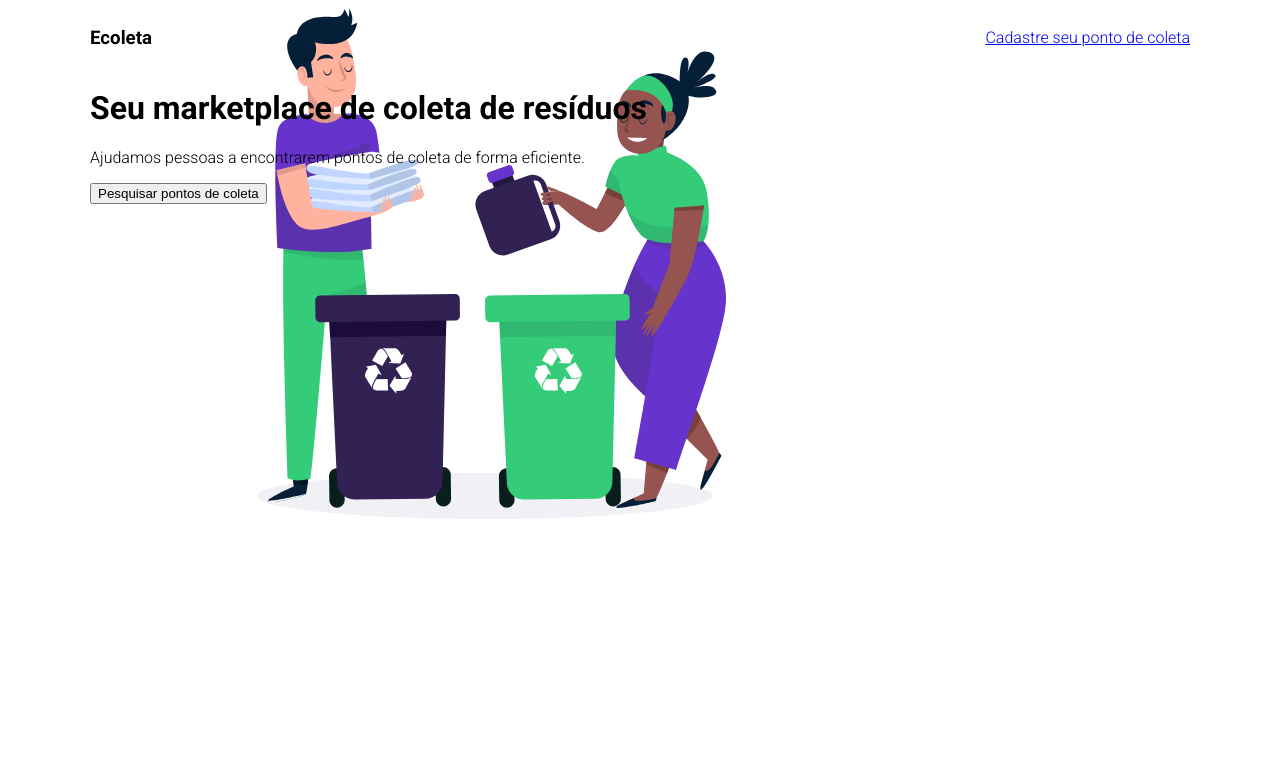
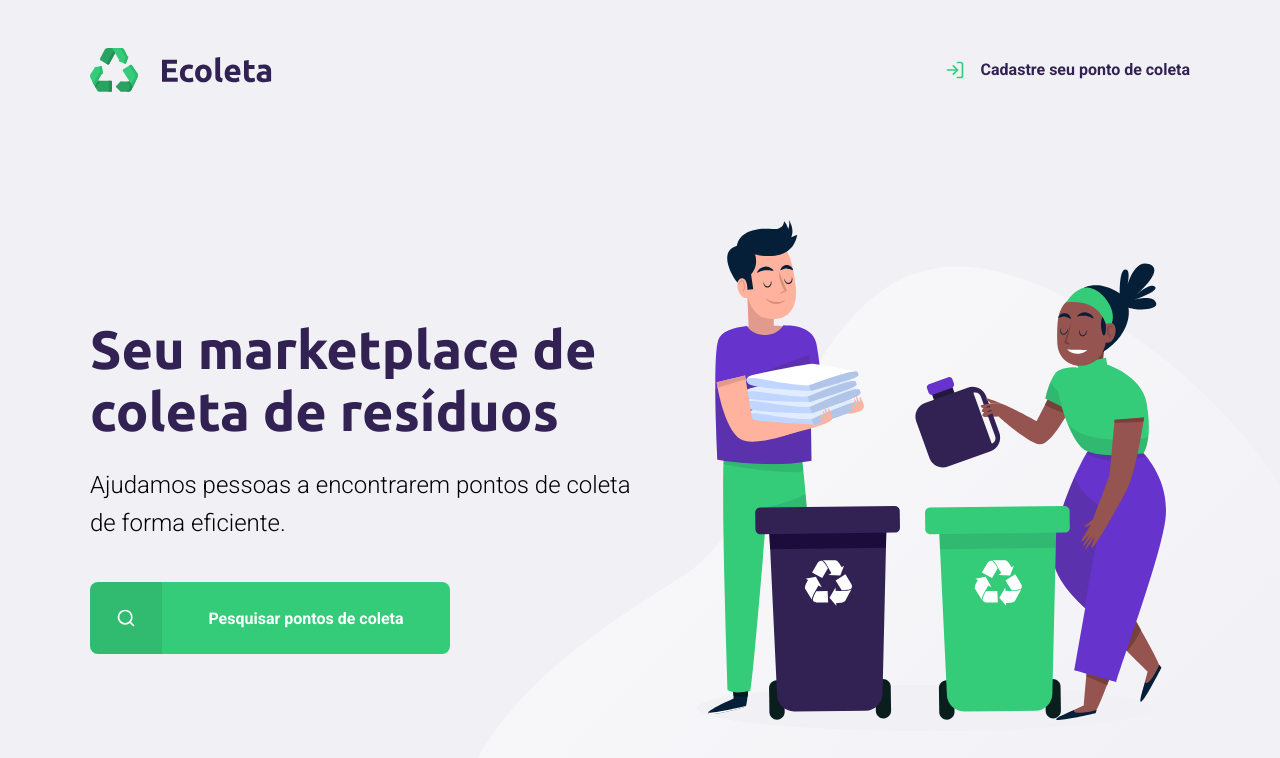
Before and after one commit to cdomingues/nlw, a plain HTML site: page index.html in a window 1280 px wide. Drawn offline with Linux system fonts and the light colour scheme.

Commit message:
finalizando pagina inicial

```diff
--- a/index.html
+++ b/index.html
@@ -1,35 +1,40 @@
 <!DOCTYPE html>
 <html lang="pt_br">
 <head>
-    <meta charset="utf-8">
+    <meta charset="UTF-8">
     <meta name="viewport" content="width=device-width, initial-scale=1.0">
+    <link href="https://fonts.googleapis.com/css2?family=Roboto:wght@300;700&family=Ubuntu:wght@700display=swap" rel="stylesheet">
 
-    <link href="https://fonts.googleapis.com/css2?family=Roboto:wght@300;700&display=swap" rel="stylesheet">
     <link rel="stylesheet" href="/styles/main.css">
-
     <title>Ecoleta</title>
 </head>
 <body>
-
     <div id="page-home">
         <div class="content">
+
             <header>
 
-            <h3>Ecoleta</h3>
-                <a href="#">Cadastre seu ponto de coleta</a>
+            <img src="/assets/logo.svg" alt="logomarca">
+
+                <a href="#">
+                    <span></span>
+                    Cadastre seu ponto de coleta</a>
             </header>
 
-            <H1>Seu marketplace de coleta de resíduos</H1>
+            <main>
+                <h1>Seu marketplace de coleta de resíduos</h1>
+                <p>Ajudamos pessoas a encontrarem pontos de coleta  de forma eficiente.</p>
 
-            <p>Ajudamos pessoas a encontrarem pontos de coleta  de forma eficiente.</p>
+                <a href="#"><span></span> <strong>Pesquisar pontos de coleta</strong></a>
 
-            <button>Pesquisar pontos de coleta</button>
 
-        </div>
-    </div>
+            </main>
 
 
 
 
+
+        </div>
+    </div>
 </body>
 </html>
--- a/styles/main.css
+++ b/styles/main.css
@@ -1,23 +1,151 @@
+:root{
+    --title-color: #322153;
+    --primary-color: #34cb79;
+}
+
+*{
+    margin: 0;
+    padding: 0;
+}
+
 html{
-    font-family: 'Roboto', sans-serif;
+    font-family: Roboto, sans-serif;
+}
+body{
+    background-color: #f0f0f5;
+    -webkit-font-smoothing: antialiased;
+}
+a{
+    text-decoration: none;
+}
+
+h1,h2, h3, h4, h5, h6{
+    color: var(--title-color);
+    font-family: 'Ubuntu', sans-serif;
 }
 
 #page-home{
-    height: 100vw;
+    height: 110vh;
+
     background: url('../assets/home-background.svg') no-repeat;
-    background-position: ;
+    background-position: 35vw bottom;
 }
 
 
-header{
+#page-home .content{
+    width: 90%;
+    max-width: 1100px;
+    margin: 0 auto;
+    height: 100%;
+    display: flex;
+    flex-direction: column;
+}
+
+#page-home header{
+    margin-top: 48px;
     display: flex;
     align-items: center;
     justify-content: space-between;
 
 }
 
-#page-home .content{
-    width: 90%;
-    max-width: 1100px ;
-    margin: 0 auto;
+#page-home header a{
+    display: flex;
+    color: var(--title-color);
+    font-weight: 700;
+
 }
+
+#page-home header a span{
+    margin-right: 16px;
+    display: flex;
+    background-image: url(../assets/log-in.svg);
+    width: 20px;
+    height: 20px;
+
+}
+#page-home main{
+    max-width: 560px;
+    flex: 1;
+    display: flex;
+    flex-direction: column;
+    justify-content: center;
+}
+
+#page-home main h1{
+    font-size: 54px;
+
+
+}
+
+
+#page-home main p{
+    font-size: 24px;
+    line-height: 38px;
+    margin-top: 24px;
+}
+
+#page-home main a{
+    width: 100%;
+    max-width: 360px;
+    height: 72px;
+
+    border-radius: 8px;
+
+    display: flex;
+    align-items: center;
+    margin-top: 40px;
+    background: var(--primary-color);
+    transition: 400ms;
+
+    color: white;
+
+}
+
+#page-home main a:hover{
+    background-color: #2fb86e;
+
+}
+
+#page-home main a span{
+    width: 72px;
+    height: 72px;
+    background-color: rgba(0, 0, 0, 0.08);
+    border-top-left-radius: 8px;
+    border-bottom-left-radius: 8px;
+    display: flex;
+    align-items: center;
+    justify-content: center;
+}
+
+#page-home main a span::after{
+    content:"";
+    background-image: url(../assets/search.svg);
+    width: 20px;
+    height: 20px;
+
+}
+
+#page-home main a strong{
+    flex: 1;
+    text-align: center;
+}
+
+@media (max-width: 900px){
+    #page-home{
+        background-position-x: 70vw;
+    }
+    #page-home .content{
+        align-items: center;
+        text-align: center;
+    }
+    #page-home header a{
+        position: absolute;
+        bottom: -60px;
+        left: 50%;
+        transform:translateX(-50%);
+    }
+    #page-home main{
+        align-items: center;
+    }
+}
```
